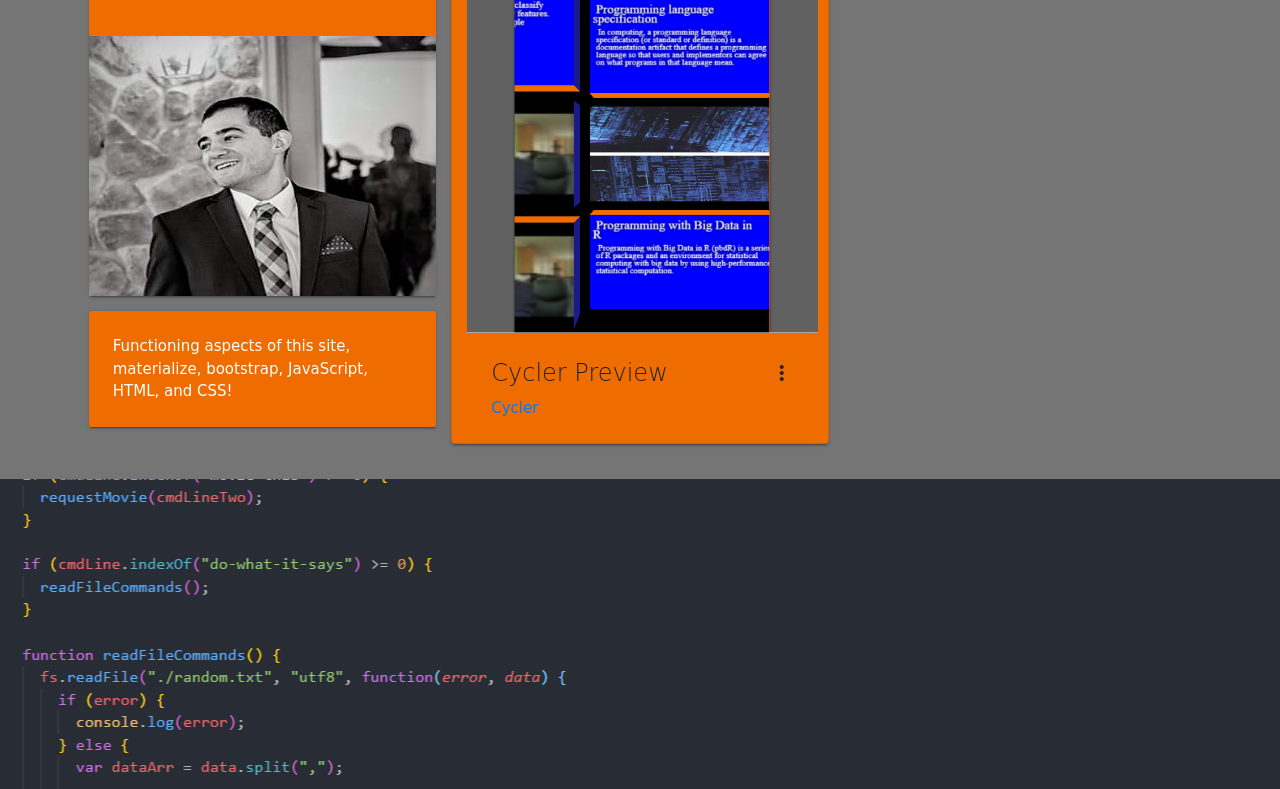
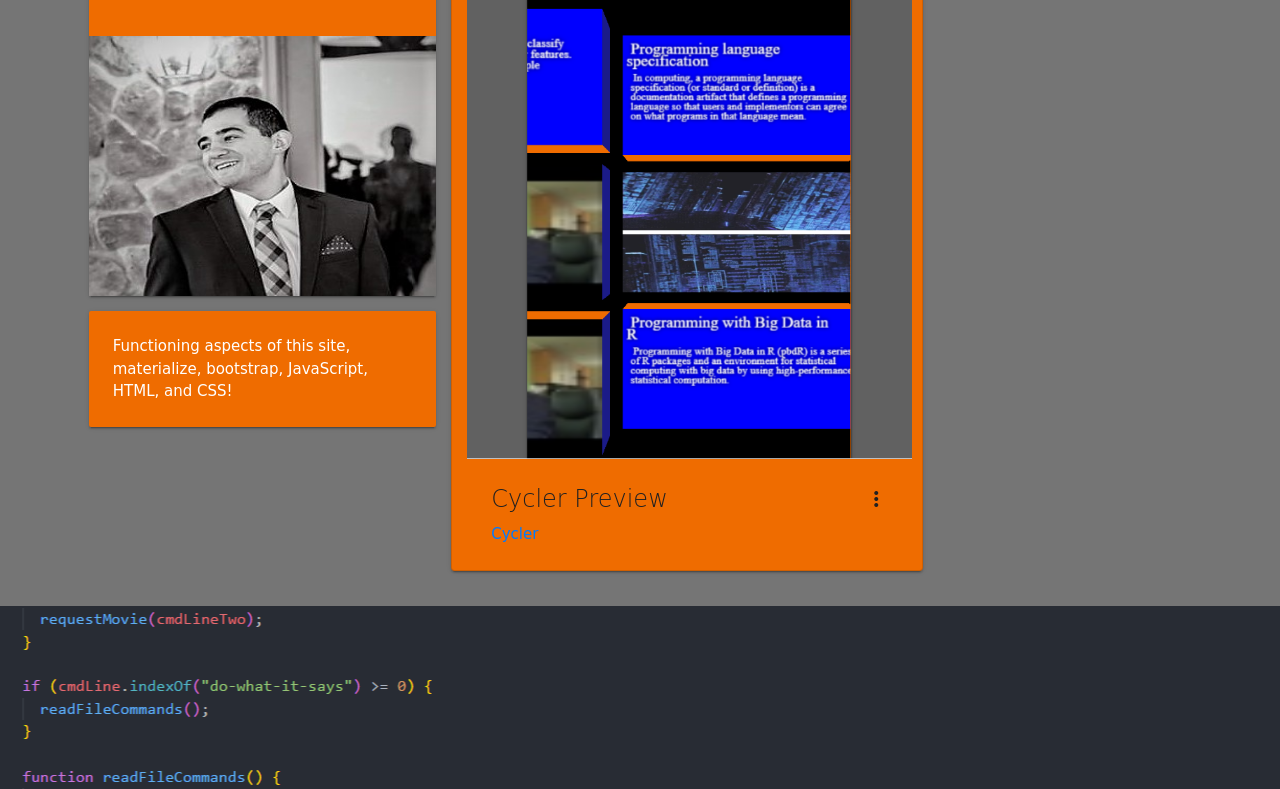
Before and after one commit to vjdestefano/Portfolio_VD, a plain HTML site: page index.html in a window 1280 px wide. Shown: the part 903-1692 px from the top of the page. Drawn offline with nearby package versions, Linux system fonts and the light colour scheme; a web font is replaced by a local one.

Commit message:
just playing around with formatting

```diff
--- a/index.html
+++ b/index.html
@@ -72,7 +72,7 @@
         </div>
       </div>
   <!--  details section end-->
-      <div id="cyclerTease" class=" col-xs-6 col-sm-6 col-md-4 card row1">
+      <div id="cyclerTease" class=" col-xs-6 col-sm-6 col-md-5 card row1">
         <div class="card-image waves-effect waves-block waves-light">
           <img class="activator" src="images/CyclerTeaser.PNG" href="https://vjdestefano.github.io/Project-1/">
         </div>
@@ -94,7 +94,7 @@
         </div>
       </div>
       <!-- cycler tease end -->
-      <div id="iconMain" class=" col-xs-4 col-sm-4 col-md-4">
+      <div id="iconMain" class=" col-xs-4 col-sm-4 col-md-3">
         <div id="iconRow" class="card-panel row1">
 
           <a href="https://github.com/vjdestefano">
```
